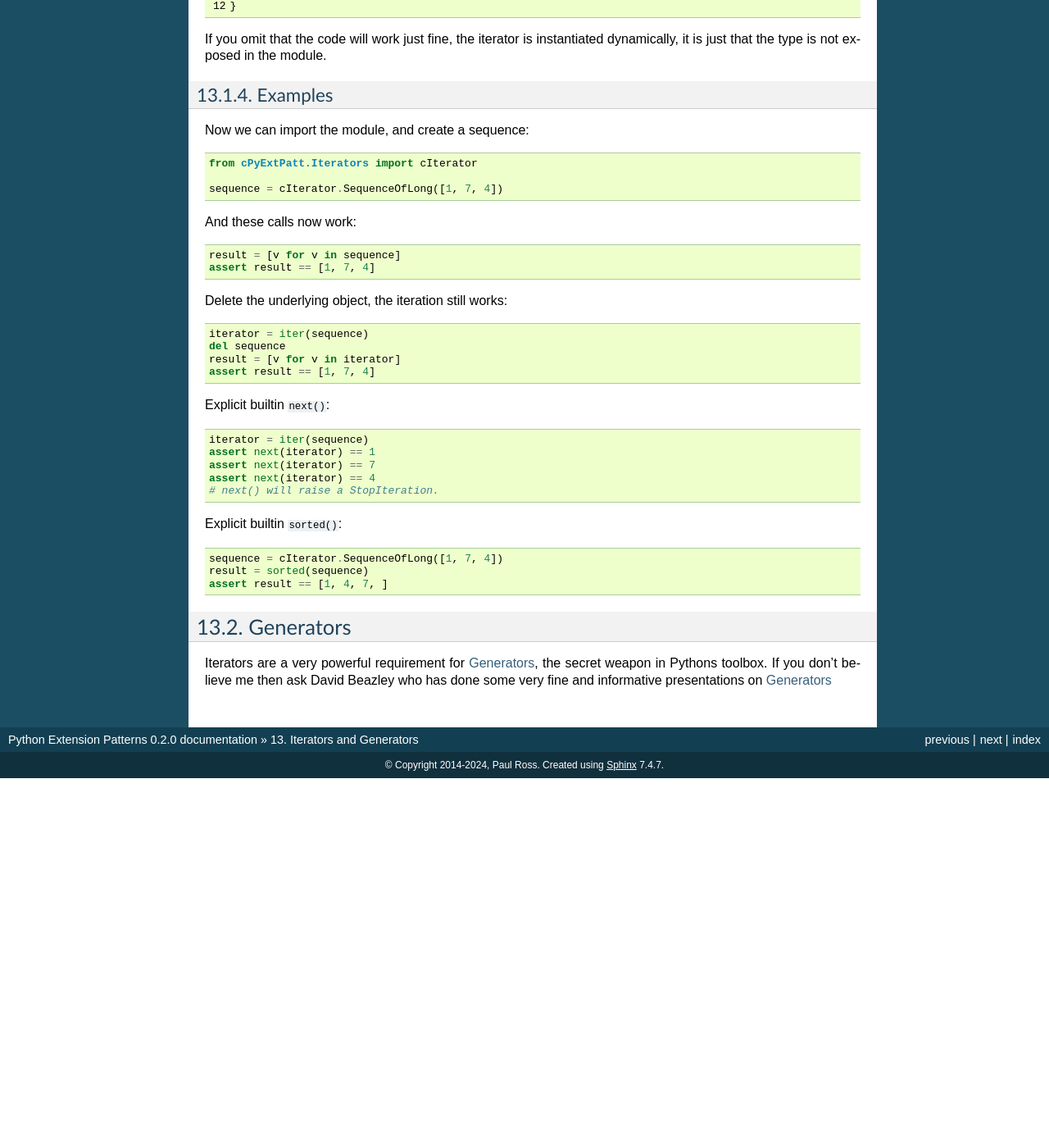
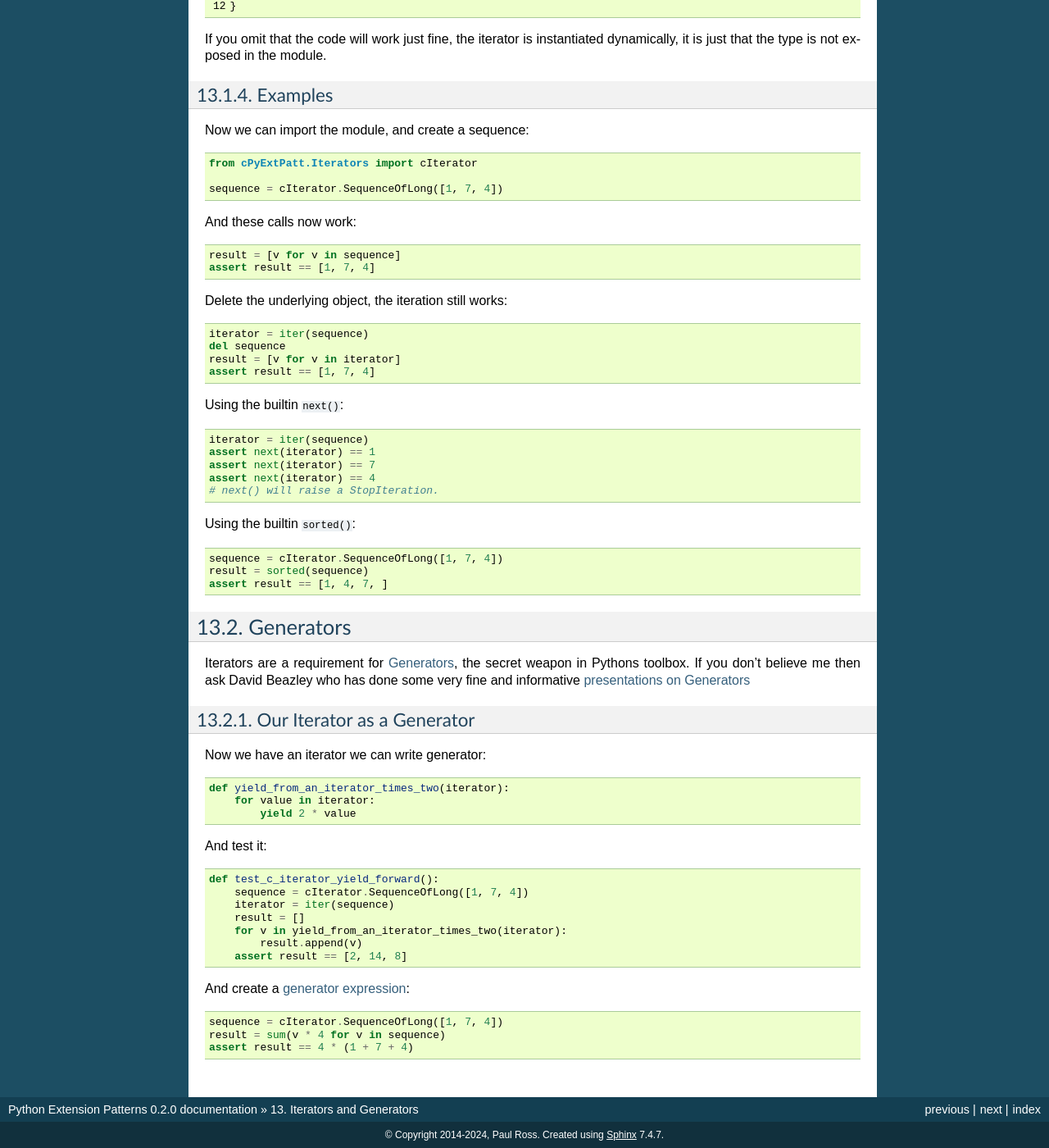
Before and after one commit to paulross/PythonExtensionPatterns, a Sphinx documentation site: the page built from doc/sphinx/source/iterators_generators.rst, in a window 1280 px wide and 1400 px high, scrolled down 6393 px. Shown: the whole window at 82% size. Built offline with Sphinx 7.4.7, drawn with Linux system fonts in a browser that asks for light colours; before the commit the page ends 7342 px from its top, so only the background shows below that; some of the changed text lies outside the part shown.

```diff
--- a/doc/sphinx/source/iterators_generators.rst
+++ b/doc/sphinx/source/iterators_generators.rst
@@ -463,7 +463,7 @@ Delete the underlying object, the iteration still works:
     result = [v for v in iterator]
     assert result == [1, 7, 4]
 
-Explicit builtin ``next()``:
+Using the builtin ``next()``:
 
 .. code-block:: python
 
@@ -473,7 +473,7 @@ Explicit builtin ``next()``:
     assert next(iterator) == 4
     # next() will raise a StopIteration.
 
-Explicit builtin ``sorted()``:
+Using the builtin ``sorted()``:
 
 .. code-block:: python
 
@@ -487,7 +487,40 @@ Explicit builtin ``sorted()``:
 Generators
 ===========================
 
-Iterators are a very powerful requirement for `Generators <https://docs.python.org/3/glossary.html#term-generator>`_,
+Iterators are a requirement for `Generators <https://docs.python.org/3/glossary.html#term-generator>`_,
 the secret weapon in Pythons toolbox.
-If you don't believe me then ask David Beazley who has done some very fine and informative presentations on
-`Generators <https://www.dabeaz.com/generators/>`_
+If you don't believe me then ask David Beazley who has done some very fine and informative
+`presentations on Generators <https://www.dabeaz.com/generators/>`_
+
+
+---------------------------------
+Our Iterator as a Generator
+---------------------------------
+
+Now we have an iterator we can write generator:
+
+.. code-block:: python
+
+    def yield_from_an_iterator_times_two(iterator):
+        for value in iterator:
+            yield 2 * value
+
+And test it:
+
+.. code-block:: python
+
+    def test_c_iterator_yield_forward():
+        sequence = cIterator.SequenceOfLong([1, 7, 4])
+        iterator = iter(sequence)
+        result = []
+        for v in yield_from_an_iterator_times_two(iterator):
+            result.append(v)
+        assert result == [2, 14, 8]
+
+And create a `generator expression <https://docs.python.org/3/glossary.html#term-generator-expression>`_:
+
+.. code-block:: python
+
+    sequence = cIterator.SequenceOfLong([1, 7, 4])
+    result = sum(v * 4 for v in sequence)
+    assert result == 4 * (1 + 7 + 4)
```
Also changed, not shown: TODO.md (+13 -1 lines), doc/sphinx/source/further_reading.rst (+24 -15 lines), 1 other file.
